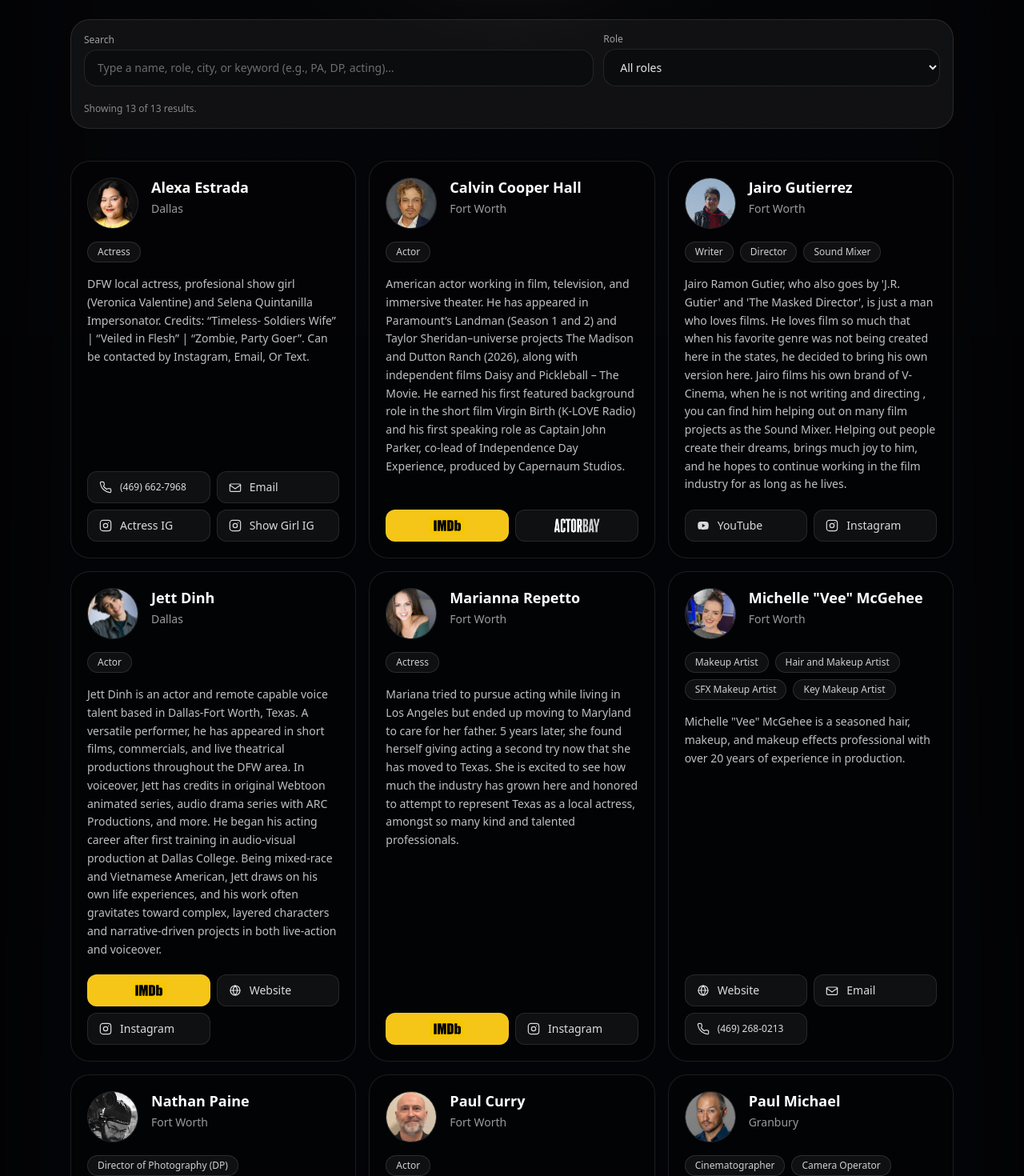
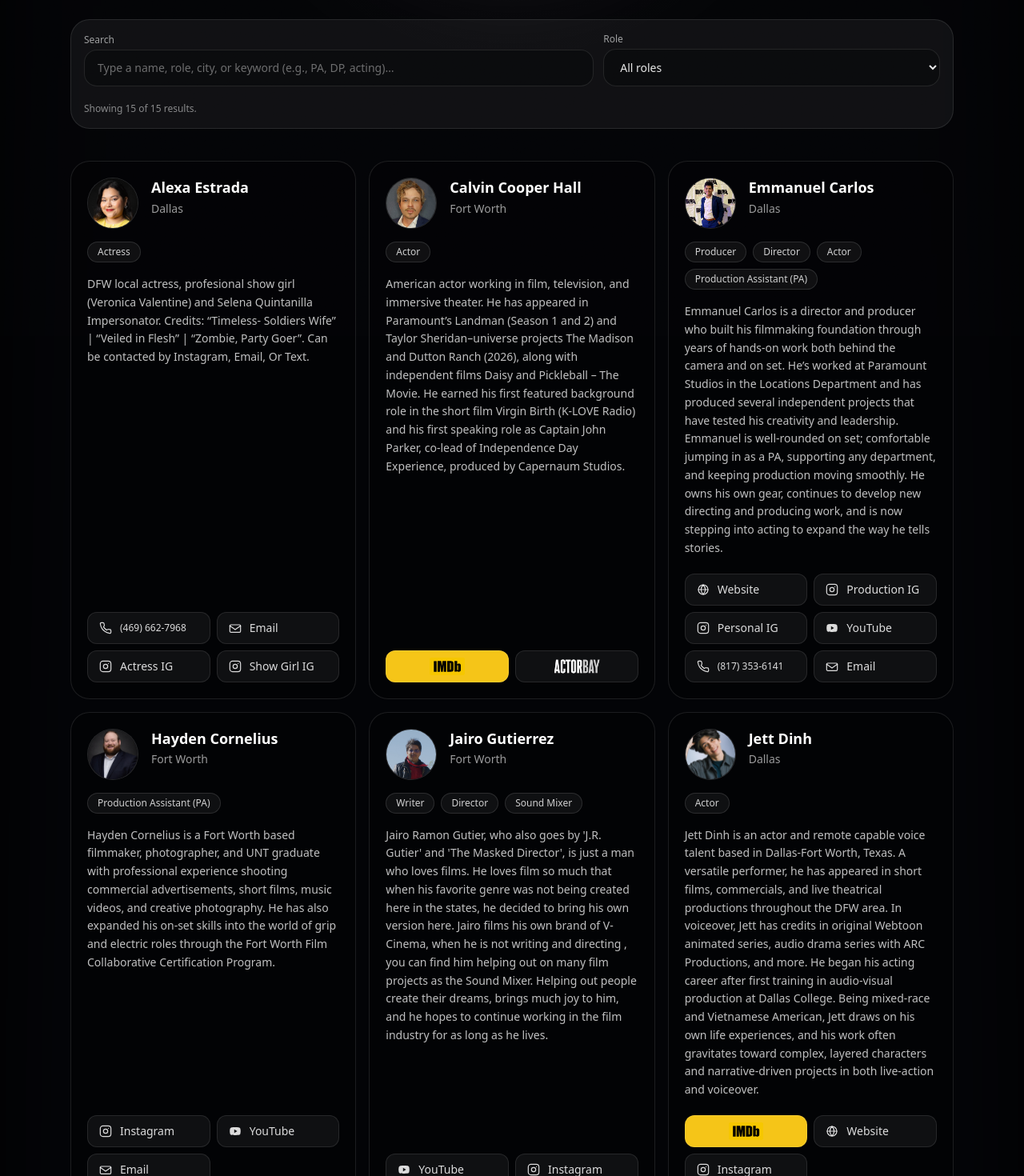
Before and after one commit to sbumbera/fort-worth-filmmakers-alliance, a Next.js app: page /roster in a window 1280 px wide. Shown: the part 380-1850 px from the top of the page at 80% size. Built offline with nearby package versions, Linux system fonts and the light colour scheme.

Commit message:
added new people, companies and events

```diff
--- a/src/data/directory.ts
+++ b/src/data/directory.ts
@@ -375,7 +375,7 @@ const SECTIONS_RAW: Array<
         name: "Dallas Screenwriters Association (DSA)",
         location: "Dallas",
         description:
-          "Nonprofit founded in 1986 offering meetings, workshops, and speakers to help writers develop screenplays and industry knowledge.",
+          "Longstanding nonprofit supporting screenwriters through workshops, industry speakers, and collaborative development, with a strong focus on refining scripts through live feedback and community critique.",
         links: [
           {
             kind: "website",
@@ -391,6 +391,25 @@ const SECTIONS_RAW: Array<
             kind: "instagram",
             href: "https://www.instagram.com/dallasscreenwriters",
             label: "Instagram",
+          },
+        ],
+        meetups: [
+          {
+            title: "DSA Scene Reads",
+            recurrence: {
+              kind: "monthlyNthDow",
+              nth: -1, // Last
+              dayOfWeek: 2, // Tuesday
+              hour24: 19,
+              minute: 0,
+            },
+            durationMinutes: 120,
+            locationName: "KD Studio",
+            locationCity: "Dallas, TX",
+            address: "13465 Midway Road, Dallas, TX 75244",
+            mapsQuery: "KD Studio 13465 Midway Road Dallas TX 75244",
+            notes:
+              "Monthly scene read held on the last Tuesday from 7:00–9:00 PM; check DSA channels for schedule changes or special sessions.",
           },
         ],
       },
@@ -1174,6 +1193,39 @@ const SECTIONS_RAW: Array<
         ],
       },
       {
+        name: "Twelve Midnight",
+        location: "Fort Worth",
+        description:
+          "Boundary-pushing creative studio blending cinematic storytelling with high-impact digital content, known for bold visuals, culture-driven narratives, and a rapidly growing multi-platform presence.",
+        links: [
+          {
+            kind: "website",
+            href: "https://twelve-midnight.com/",
+            label: "Website",
+          },
+          {
+            kind: "youtube",
+            href: "https://www.youtube.com/channel/UCbZG9O9QuR7v6RxT4Fh8krw",
+            label: "YouTube",
+          },
+          {
+            kind: "facebook",
+            href: "https://www.facebook.com/twlvmidnight",
+            label: "Facebook",
+          },
+          {
+            kind: "instagram",
+            href: "https://www.instagram.com/twlvmidnight/",
+            label: "Instagram",
+          },
+          {
+            kind: "tiktok",
+            href: "https://www.tiktok.com/@twlvmidnight",
+            label: "TikTok",
+          },
+        ],
+      },
+      {
         name: "Red Productions",
         location: "Fort Worth",
         description:
--- a/src/data/members.ts
+++ b/src/data/members.ts
@@ -342,6 +342,7 @@ export const MEMBERS: Member[] = [
     location: "Granbury",
     roles: [
       "Cinematographer",
+      "Director of Photography (DP)",
       "Camera Operator",
       "1st AC",
       "Gaffer",
@@ -385,4 +386,73 @@ export const MEMBERS: Member[] = [
       },
     ],
   },
+  {
+    name: "Hayden Cornelius",
+    location: "Fort Worth",
+    roles: ["Production Assistant (PA)"],
+    bio: "Hayden Cornelius is a Fort Worth based filmmaker, photographer, and UNT graduate with professional experience shooting commercial advertisements, short films, music videos, and creative photography. He has also expanded his on-set skills into the world of grip and electric roles through the Fort Worth Film Collaborative Certification Program.",
+    image: {
+      src: "/members/h-cornelius.jpg",
+      alt: "Hayden Cornelius",
+    },
+    links: [
+      {
+        kind: "instagram",
+        href: "https://www.instagram.com/thecornelius_/",
+        label: "Instagram",
+      },
+      {
+        kind: "youtube",
+        href: "https://www.youtube.com/@HaydenCornelius",
+        label: "YouTube",
+      },
+      {
+        kind: "email",
+        href: "mailto:hayden.corn@yahoo.com",
+        label: "Email",
+      },
+    ],
+  },
+  {
+    name: "Emmanuel Carlos",
+    location: "Dallas",
+    roles: ["Producer", "Director", "Actor", "Production Assistant (PA)"],
+    bio: "Emmanuel Carlos is a director and producer who built his filmmaking foundation through years of hands-on work both behind the camera and on set. He’s worked at Paramount Studios in the Locations Department and has produced several independent projects that have tested his creativity and leadership. Emmanuel is well-rounded on set; comfortable jumping in as a PA, supporting any department, and keeping production moving smoothly. He owns his own gear, continues to develop new directing and producing work, and is now stepping into acting to expand the way he tells stories.",
+    image: {
+      src: "/members/e-carlos.jpeg", // update if your actual filename differs
+      alt: "Emmanuel Carlos",
+    },
+    links: [
+      {
+        kind: "website",
+        href: "https://www.emenproductions.com/",
+        label: "Website",
+      },
+      {
+        kind: "instagram",
+        href: "https://www.instagram.com/emen.productions/",
+        label: "Production IG",
+      },
+      {
+        kind: "instagram",
+        href: "https://www.instagram.com/emanuel_car14/",
+        label: "Personal IG",
+      },
+      {
+        kind: "youtube",
+        href: "https://www.youtube.com/@e-menproductions",
+        label: "YouTube",
+      },
+      {
+        kind: "phone",
+        href: "tel:+18173536141",
+        label: "(817) 353-6141",
+      },
+      {
+        kind: "email",
+        href: "mailto:emmanuelc@emenproductions.com",
+        label: "Email",
+      },
+    ],
+  },
 ];
--- a/src/lib/eventsCalendar.ts
+++ b/src/lib/eventsCalendar.ts
@@ -125,10 +125,25 @@ function clampDayOfMonth(year: number, month0: number, dayOfMonth: number) {
 function isNthDowOfMonth(date: Date, nth: number, weekday: number) {
   if (date.getDay() !== weekday) return false;
 
-  // 1st/2nd/3rd/4th/5th <weekday> in this month
   const dayOfMonth = date.getDate();
-  const occurrence = Math.floor((dayOfMonth - 1) / 7) + 1;
-  return occurrence === nth;
+
+  if (nth > 0) {
+    const occurrence = Math.floor((dayOfMonth - 1) / 7) + 1;
+    return occurrence === nth;
+  }
+
+  if (nth < 0) {
+    const lastDayOfMonth = new Date(
+      date.getFullYear(),
+      date.getMonth() + 1,
+      0,
+    ).getDate();
+
+    const reverseOccurrence = Math.floor((lastDayOfMonth - dayOfMonth) / 7) + 1;
+    return reverseOccurrence === Math.abs(nth);
+  }
+
+  return false;
 }
 
 function includesMonth(months: number[] | undefined, month0: number) {
--- a/src/lib/membersSearch.ts
+++ b/src/lib/membersSearch.ts
@@ -29,6 +29,10 @@ function escapeRegex(s: string) {
  * - Searching "acting" should match Actor + Actress
  * - Searching "actor" matches Actor
  * - Searching "actress" matches Actress
+ *
+ * DP / Cinematographer policy:
+ * - Director of Photography (DP) and Cinematographer are treated as the same role
+ * - Searching either term should match both
  */
 const ROLE_ALIASES: Record<string, string[]> = {
   actor: ["acting"],
@@ -47,8 +51,14 @@ const ROLE_ALIASES: Record<string, string[]> = {
   writer: ["writing"],
   screenwriter: ["screenwriting"],
 
-  "director of photography (dp)": ["dp", "dop", "director of photography"],
-  cinematographer: ["cinematography", "cinema"],
+  "director of photography (dp)": [
+    "dp",
+    "dop",
+    "director of photography",
+    "cinematographer",
+    "cinematography",
+    "cinema",
+  ],
   "camera operator": ["cam op", "camera op"],
   "steadicam operator": ["steadicam"],
   "1st assistant camera (1st ac)": ["1st ac", "first ac", "ac"],
@@ -121,8 +131,19 @@ const ROLE_ALIASES: Record<string, string[]> = {
 
 function canonicalizeRoleForSearch(role: string) {
   const r = normalize(role);
+
   if (r.includes("actress")) return "actress";
   if (r.includes("actor")) return "actor";
+
+  if (
+    r.includes("director of photography") ||
+    r === "dp" ||
+    r === "dop" ||
+    r.includes("cinematographer")
+  ) {
+    return "director of photography (dp)";
+  }
+
   return r;
 }
 
@@ -170,6 +191,8 @@ export function useFilteredMembers({
 }) {
   return useMemo(() => {
     const q = normalize(query);
+    const normalizedRole =
+      role === "All roles" ? role : canonicalizeRoleForSearch(role);
 
     return members
       .filter((m) => {
@@ -177,7 +200,7 @@ export function useFilteredMembers({
           role === "All roles"
             ? true
             : m.roles.some(
-                (r) => canonicalizeRoleForSearch(r) === normalize(role)
+                (r) => canonicalizeRoleForSearch(r) === normalizedRole,
               );
 
         const tokens = roleTokens(m.roles);
```
Also changed, not shown: public/members/e-carlos.jpeg (added), public/members/h-cornelius.jpg (added).
